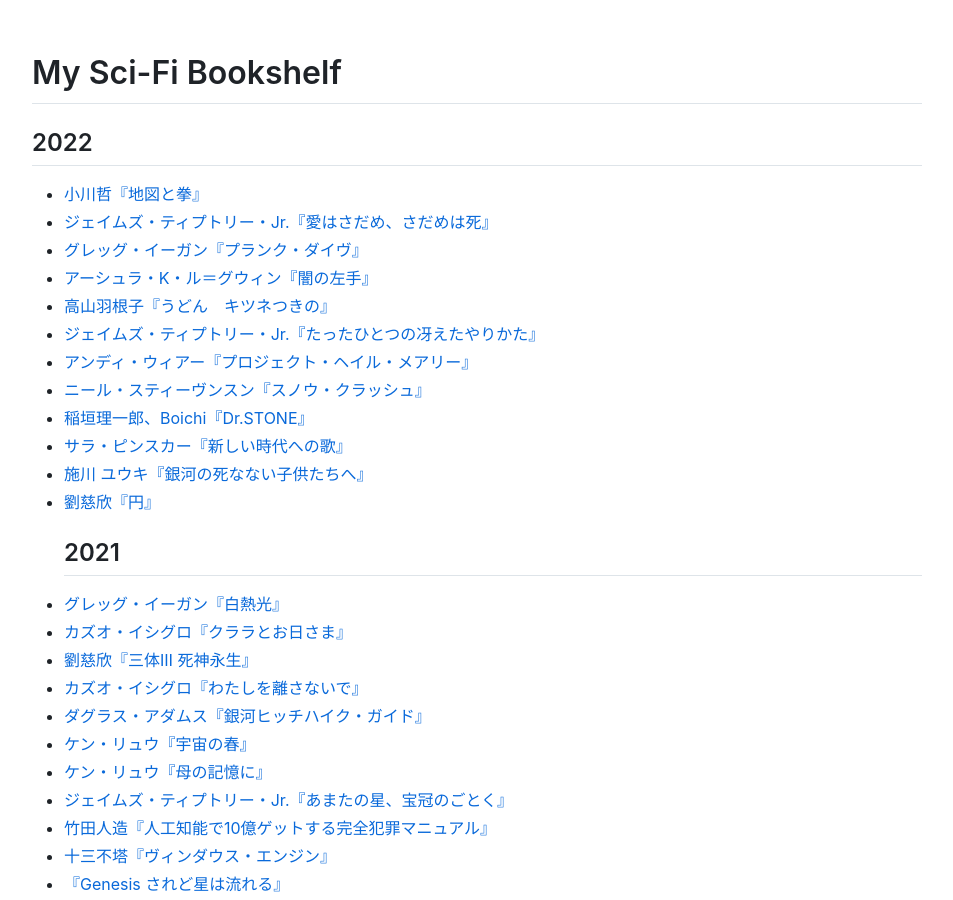
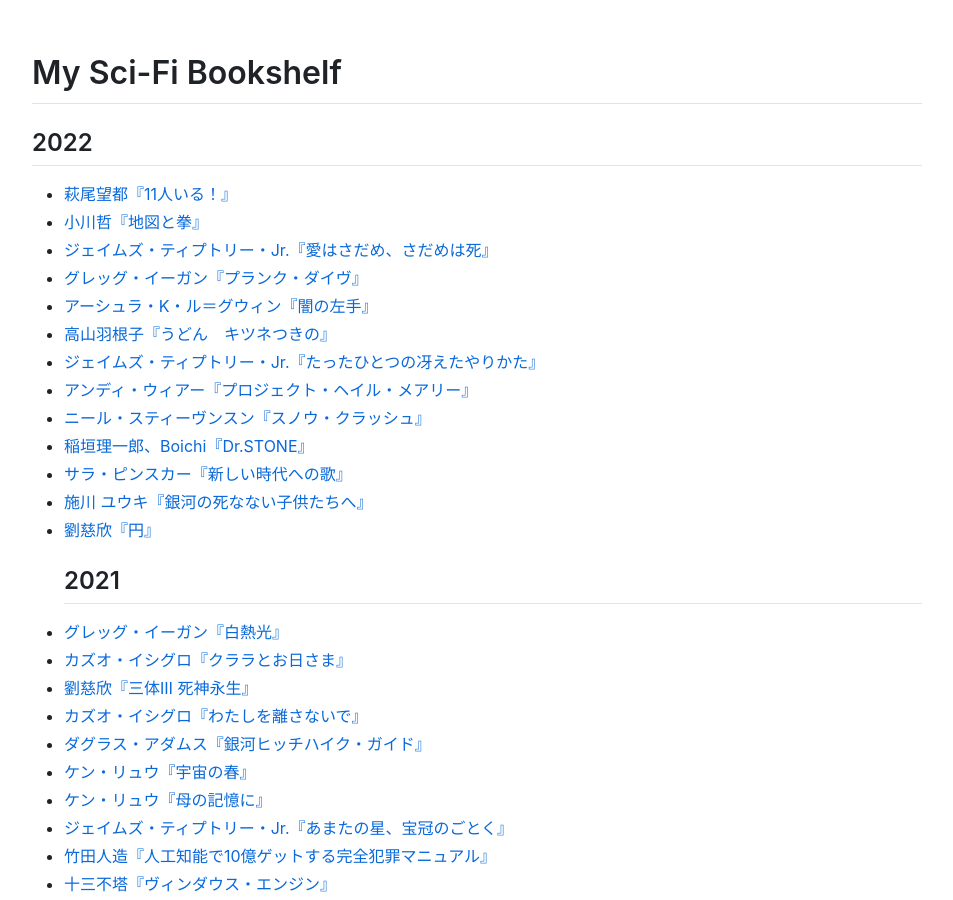
Before and after one commit to sankichi92/sankichi.net, a Jekyll site: the page built from sci-fi.md, in a window 1280 px wide and 900 px high. Shown: the whole window, without its empty margins (163-1116 px from the left). Built offline with Jekyll 4.4.1, drawn with Linux system fonts in a browser that asks for light colours; nearby versions of some CDN libraries; our own code applies the rules of GitHub Pages for plain Markdown files.

Commit message:
萩尾望都『11人いる！』

```diff
--- a/_data/sci-fi-bookshelf.yml
+++ b/_data/sci-fi-bookshelf.yml
@@ -1,3 +1,8 @@
+- title: 11人いる！
+  author: 萩尾望都
+  asin: B00MORJOR2
+  date: 2022-08-01
+
 - title: 地図と拳
   author: 小川哲
   asin: B0B4RBN2ZZ
```
